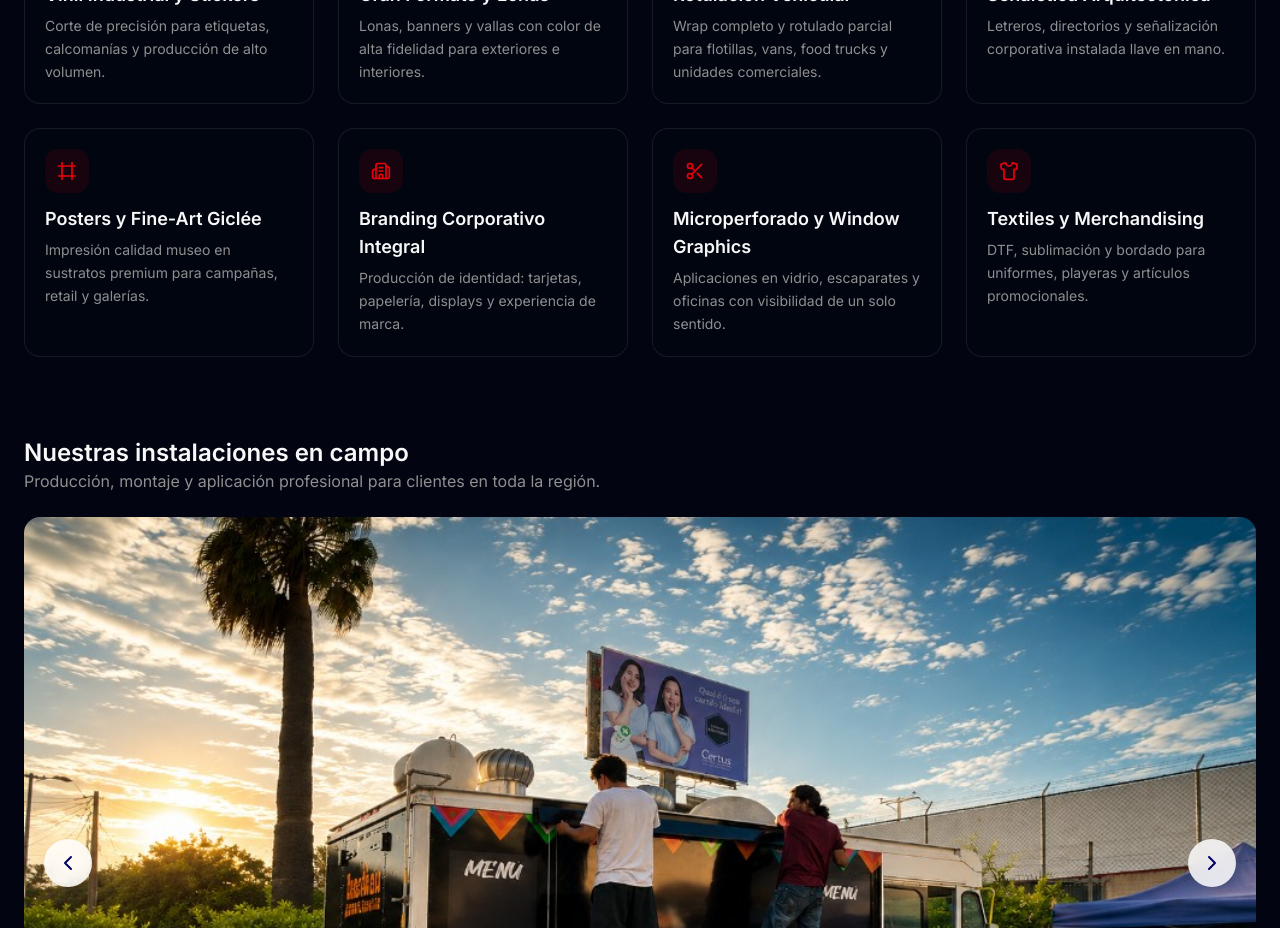
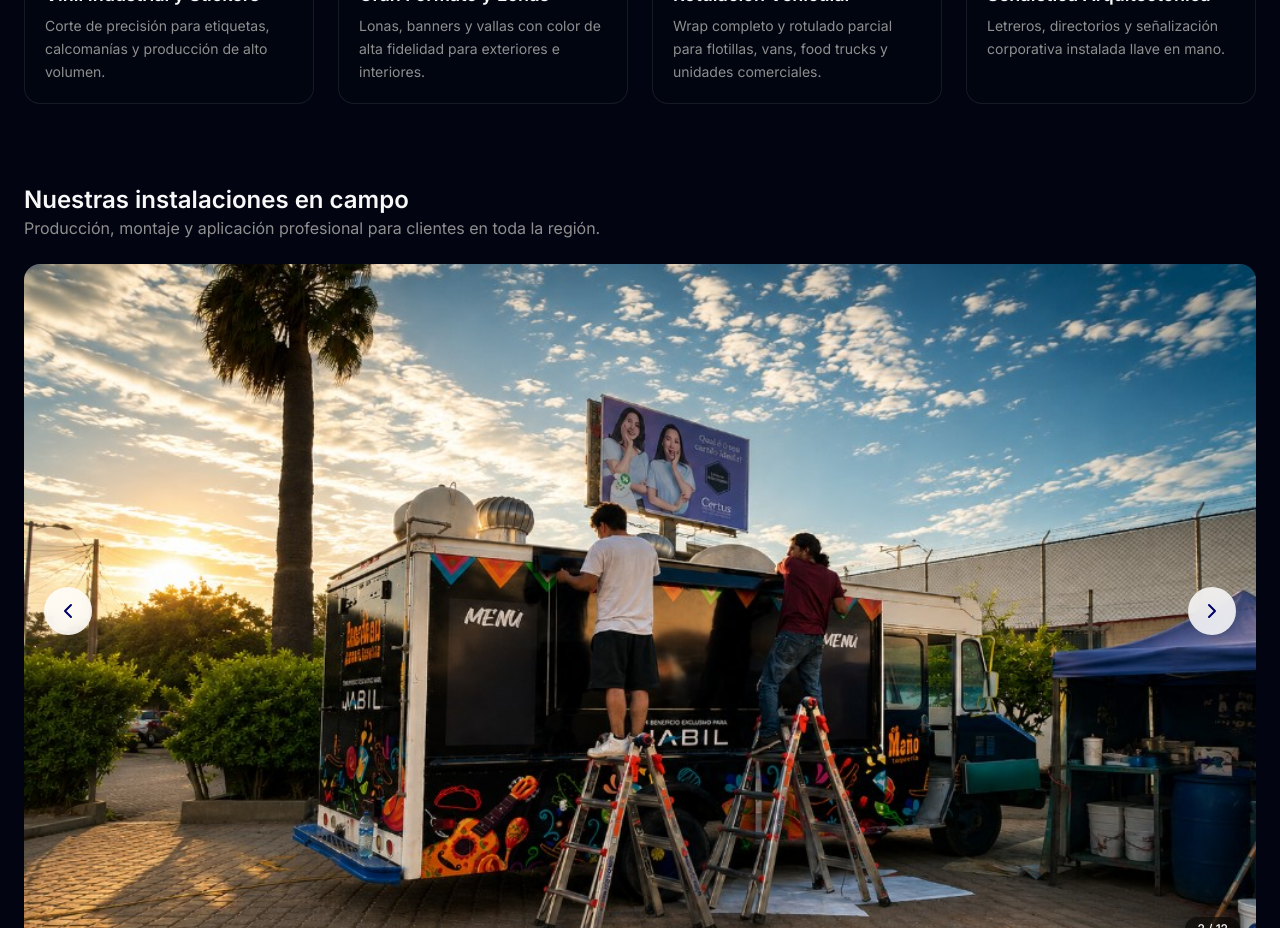
Before and after one commit to reffstudio/digiprint, a Next.js app: page / in a window 1280 px wide. Shown: the part 1140-2068 px from the top of the page. Built offline with nearby package versions, Linux system fonts and the light colour scheme.

Commit message:
lista de servicios y galería v3

```diff
--- a/components/services-bento-grid.tsx
+++ b/components/services-bento-grid.tsx
@@ -4,14 +4,10 @@ import { useCallback, useEffect, useState } from "react"
 import Image from "next/image"
 import { motion } from "framer-motion"
 import {
-  Scissors,
   ImageIcon,
-  Frame,
-  Building2,
   Sticker,
   PanelTop,
   CarFront,
-  Shirt,
   ChevronLeft,
   ChevronRight,
 } from "lucide-react"
@@ -36,26 +32,6 @@ const services = [
     title: "Señalética Arquitectónica",
     description: "Letreros, directorios y señalización corporativa instalada llave en mano.",
     icon: PanelTop,
-  },
-  {
-    title: "Posters y Fine-Art Giclée",
-    description: "Impresión calidad museo en sustratos premium para campañas, retail y galerías.",
-    icon: Frame,
-  },
-  {
-    title: "Branding Corporativo Integral",
-    description: "Producción de identidad: tarjetas, papelería, displays y experiencia de marca.",
-    icon: Building2,
-  },
-  {
-    title: "Microperforado y Window Graphics",
-    description: "Aplicaciones en vidrio, escaparates y oficinas con visibilidad de un solo sentido.",
-    icon: Scissors,
-  },
-  {
-    title: "Textiles y Merchandising",
-    description: "DTF, sublimación y bordado para uniformes, playeras y artículos promocionales.",
-    icon: Shirt,
   },
 ]
 
```
